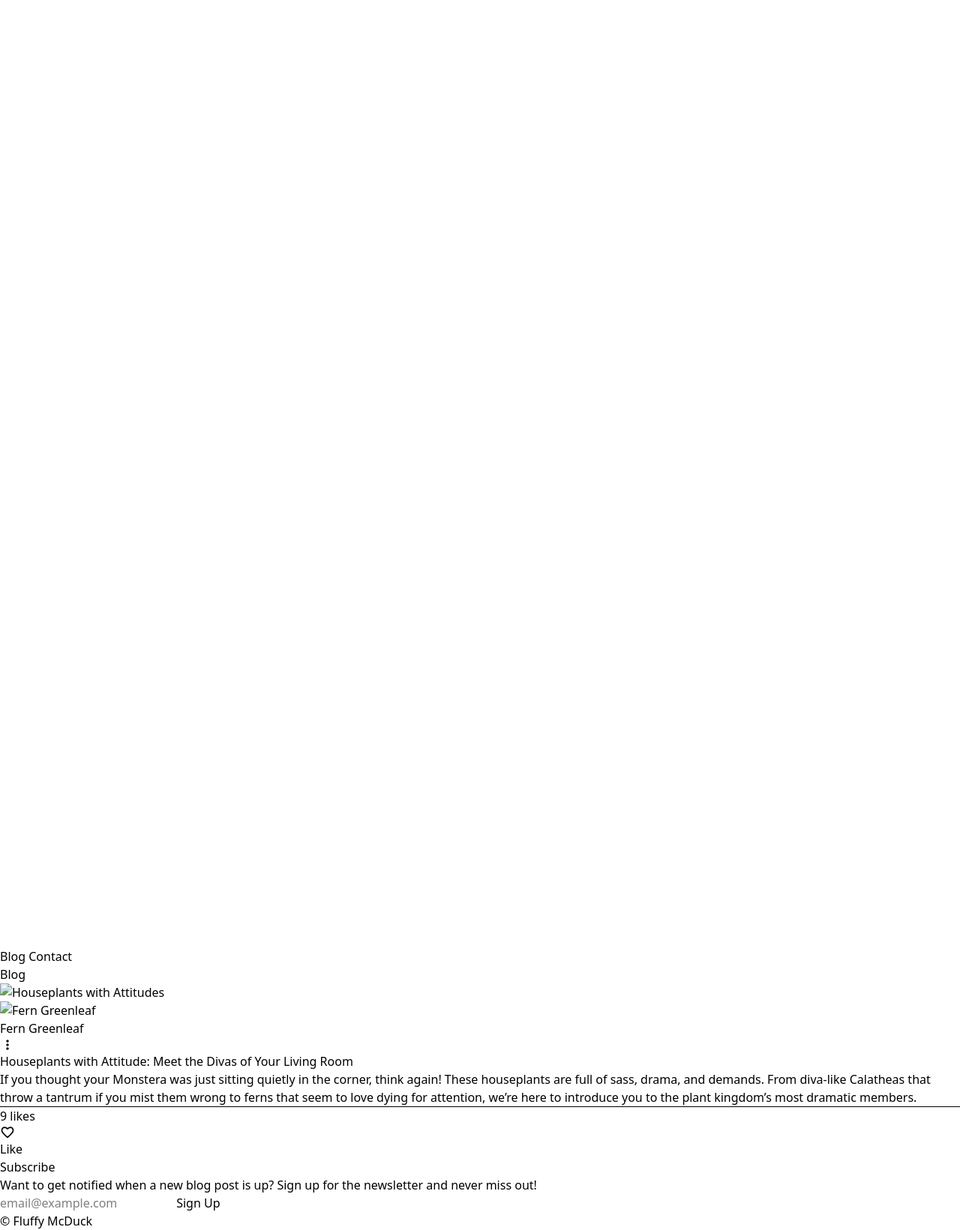
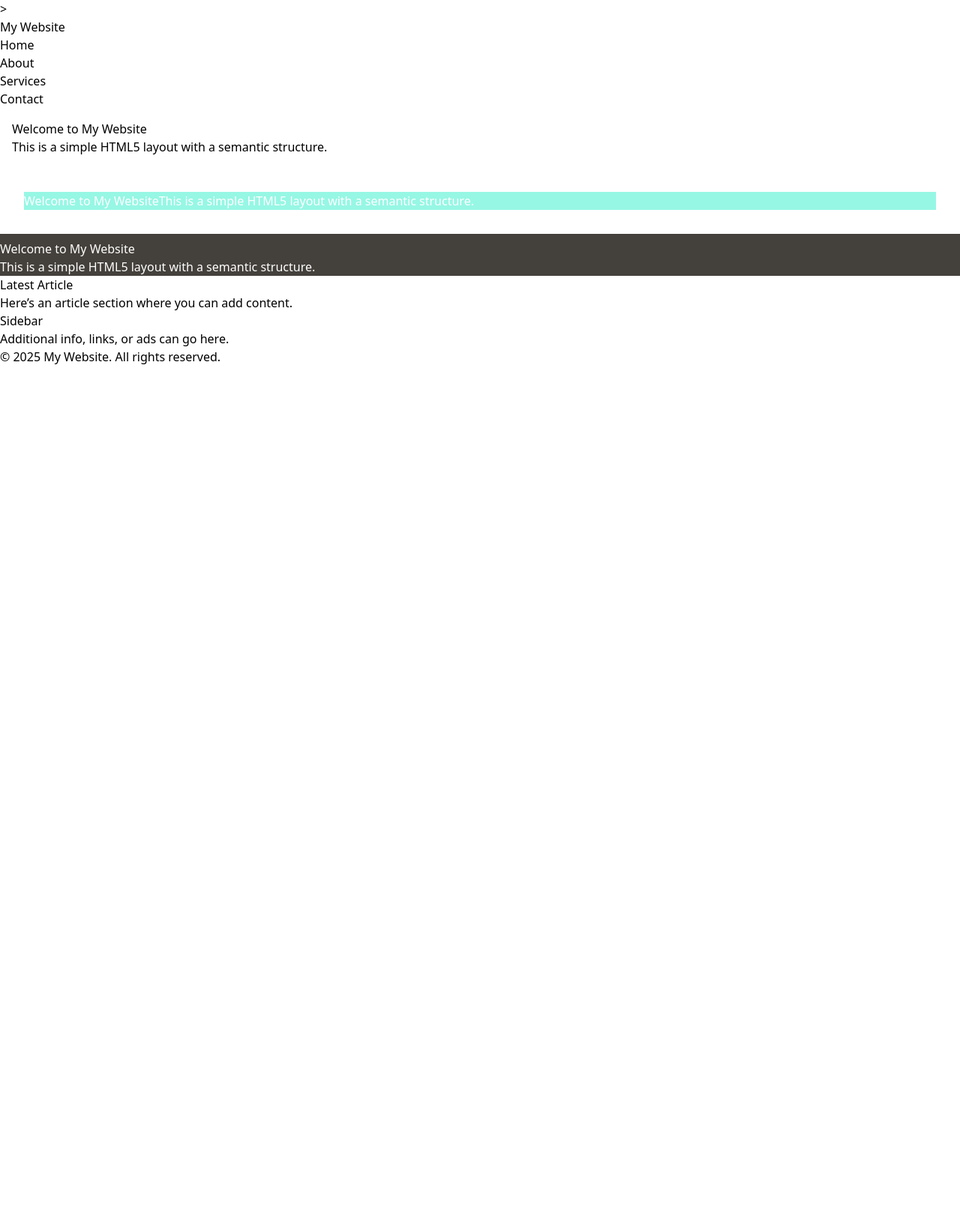
Before and after one commit to codebyjstn/tailwindcss, a plain HTML site: page index.html in a window 1280 px wide. Shown: the whole page at 75% size. After the commit the page ends 800 px from the top, so only its background shows below. Drawn offline with nearby package versions, Linux system fonts and the light colour scheme.

Commit message:
tailwind starter

```diff
--- /dev/null
+++ b/config.js
@@ -0,0 +1,11 @@
+tailwind.config = {
+    theme: {
+        extend: {
+            colors: {
+                pale_orange: '#ffd9a6',
+                light_orange: '#fbb03b',
+                orange: '#f7931e',
+            }
+        }
+    }
+}
--- a/index.html
+++ b/index.html
@@ -8,156 +8,46 @@
     <meta name="viewport" content="width=device-width, initial-scale=1" />
     <link rel="stylesheet" href="" />
     <script src="https://unpkg.com/@tailwindcss/browser@4"></script>
+    <script src="config.js"></script>>
   </head>
-  <body>
-    <!--
-YOUR TASKS
-- Handle Header and Footer background colour and text colour
-- Handle Header icon/logo
-- Set Header and Footer Padding
-- Set width of Card Container & Card
-- Start styling the Card contents
--->
+  <body class="flex flex-col">
     <header>
-      <section>
-        <svg
-          xmlns="http://www.w3.org/2000/svg"
-          viewBox="0 0 164.56 162.44"
-          xmlns:v="https://vecta.io/nano"
-          fill="white"
-        >
-          <path
-            d="M88.94 119.91v42.53H75.4V92.17c-26.58.24-47.78-9.8-62.83-31.49C.01 42.59-.81 21.91.41.47 20.12-.94 39.07.28 56.17 11.7c16.82 11.23 26.68 27.1 31.55 47.46 10.5-14.19 22.98-24.84 39.54-28.46 11.82-2.59 24.14-2.93 36.15-4.26 6.86 44.12-17.09 92.51-74.47 93.48zM14.33 14.31C12.4 48.23 36.69 81.49 75.09 77.17c1.17-36.65-25.68-64.07-60.76-62.86zm75.07 90.8c37.04.92 61.67-25.55 60.93-63.1-32.53-4.75-62.82 26.43-60.93 63.1z"
-          />
-        </svg>
-      </section>
+      <h1>My Website</h1>
       <nav>
-        <a href="#">Blog</a>
-        <a href="#">Contact</a>
+          <ul>
+              <li><a href="#">Home</a></li>
+              <li><a href="#">About</a></li>
+              <li><a href="#">Services</a></li>
+              <li><a href="#">Contact</a></li>
+          </ul>
       </nav>
     </header>
+    <main>
+      <section class="flex flex-col bg-dark_orange p-4">
+        <h2>Welcome to My Website</h2>
+        <p>This is a simple HTML5 layout with a semantic structure.</p>
+      </section>
+      <section class="flex bg-teal-200 text-white m-8">
+        <h2>Welcome to My Website</h2>
+        <p>This is a simple HTML5 layout with a semantic structure.</p>
+      </section>
+      <section class="bg-stone-700 text-white pt-2">
+        <h2>Welcome to My Website</h2>
+        <p>This is a simple HTML5 layout with a semantic structure.</p>
+      </section>
 
-    <main>
-      <h2>Blog</h2>
+      <article>
+          <h2>Latest Article</h2>
+          <p>Here’s an article section where you can add content.</p>
+      </article>
 
-      <!-- CARD CONTAINER -->
-      <section>
-        <!-- CARD -->
-        <section>
-          <img
-            src="img/post_houseplants.jpg"
-            alt="Houseplants with Attitudes"
-          />
-
-          <!-- CARD CONTENT -->
-          <section>
-            <!-- CARD HEADER -->
-            <section>
-              <section>
-                <section>
-                  <img src="img/author_fern.jpg" alt="Fern Greenleaf" />
-                  <span>Fern Greenleaf</span>
-                </section>
-                <svg height="20px" viewBox="0 -960 960 960" width="20px">
-                  <path
-                    d="M480-160q-33 0-56.5-23.5T400-240q0-33 23.5-56.5T480-320q33 0 56.5 23.5T560-240q0 33-23.5 56.5T480-160Zm0-240q-33 0-56.5-23.5T400-480q0-33 23.5-56.5T480-560q33 0 56.5 23.5T560-480q0 33-23.5 56.5T480-400Zm0-240q-33 0-56.5-23.5T400-720q0-33 23.5-56.5T480-800q33 0 56.5 23.5T560-720q0 33-23.5 56.5T480-640Z"
-                  />
-                </svg>
-                <!-- <span>More options</span> -->
-              </section>
-            </section>
-            <!-- CARD HEADER END -->
-
-            <!-- CARD BODY -->
-            <section>
-              <h2>
-                Houseplants with Attitude: Meet the Divas of Your Living Room
-              </h2>
-              <p>
-                If you thought your Monstera was just sitting quietly in the
-                corner, think again! These houseplants are full of sass, drama,
-                and demands. From diva-like Calatheas that throw a tantrum if
-                you mist them wrong to ferns that seem to love dying for
-                attention, we’re here to introduce you to the plant kingdom’s
-                most dramatic members.
-              </p>
-            </section>
-            <!-- CARD BODY END -->
-
-            <hr />
-
-            <!-- CARD FOOTER -->
-            <section>
-              <span>9 likes</span>
-              <svg
-                xmlns="http://www.w3.org/2000/svg"
-                height="20px"
-                viewBox="0 -960 960 960"
-                width="20px"
-              >
-                <path
-                  d="m480-120-58-52q-101-91-167-157T150-447.5Q111-500 95.5-544T80-634q0-94 63-157t157-63q52 0 99 22t81 62q34-40 81-62t99-22q94 0 157 63t63 157q0 46-15.5 90T810-447.5Q771-395 705-329T538-172l-58 52Zm0-108q96-86 158-147.5t98-107q36-45.5 50-81t14-70.5q0-60-40-100t-100-40q-47 0-87 26.5T518-680h-76q-15-41-55-67.5T300-774q-60 0-100 40t-40 100q0 35 14 70.5t50 81q36 45.5 98 107T480-228Zm0-273Z"
-                />
-              </svg>
-              <span>Like</span>
-            </section>
-            <!-- CARD FOOTER END -->
-          </section>
-          <!-- CARD CONTENT END -->
-        </section>
-        <!-- CARD END -->
-      </section>
-      <!--CARD CONTAINER END-->
+      <aside>
+          <h3>Sidebar</h3>
+          <p>Additional info, links, or ads can go here.</p>
+      </aside>
     </main>
     <footer>
-      <!-- FOOTER CONTENT -->
-      <section>
-        <h3>Subscribe</h3>
-        <p>
-          Want to get notified when a new blog post is up? Sign up for the
-          newsletter and never miss out!
-        </p>
-        <form>
-          <input type="email" placeholder="email@example.com" />
-          <input type="submit" value="Sign Up" />
-        </form>
-        <span>&copy; Fluffy McDuck</span>
-      </section>
-    </footer>
-    <!-- FOOTER CONTENT END -->
+      <p>&copy; 2025 My Website. All rights reserved.</p>
+  </footer>
   </body>
 </html>
-<!--
-CONTENT
-
-Houseplants with Attitude: Meet the Divas of Your Living Room
-    Fern Greenleaf
-    If you thought your Monstera was just sitting quietly in the corner, think again! These houseplants are full of sass, drama, and demands. From diva-like Calatheas that throw a tantrum if you mist them wrong to ferns that seem to love dying for attention, we’re here to introduce you to the plant kingdom’s most dramatic members.
-    post_houseplants.jpg, author_fern.jpg
-    9 likes
-
-The Secret Social Lives of Plants
-    Daisy Digwell
-    Your plants aren’t just photosynthesising - oh no, they’re plotting. While you’re sleeping, your ficus is texting the succulents about that time you forgot to water them, and your pothos is busy spreading rumours. Explore the underground (or should we say under-soil) world of plant socialisation!
-    post_secret.jpg, author_daisy.jpg
-    11 likes
-
-Vegetable Gardening for Lazy People
-    Ivy Sproutson
-    Gardening doesn’t have to be hard, especially if you’re a pro at doing as little as possible! Here’s your guide to growing veggies that practically take care of themselves, so you can binge-watch your favorite shows while your garden does all the heavy lifting.
-    post_vegetable.jpg, author_ivy.jpg
-    7 likes
-
-Plants You Can’t Kill (Unless You’re Actively Trying)
-    Lily Thistleton
-    If your thumb is more brown than green, this post is for you. We’ve gathered the hardiest, most un-killable plants that can survive even the worst neglect. You’d practically have to insult them daily to make them die - and even then, they might just thrive out of spite!
-    post_kill.jpg, author_lily.jpg
-    2 likes
-
-Grow Your Own Quirky Garden Gang
-    Basil Bloomfield
-    Why settle for ordinary plants when you can have a garden full of characters? From the playful bounce of the Sensitive Plant to the dramatic movements of the Venus Flytrap, we’ll introduce you to some quirky plant pals that are sure to add a little fun and flair to your garden. Get ready to grow a crew with serious personality!
-    post_quirky.jpg, author_basil.jpg
-    20 likes
-
--->
```
Also changed, not shown: projects/01-example/index.html (added, +32 -0 lines), projects/05-example/index.html (added, +69 -0 lines), notes.txt (added), projects/05-example/bg-desktop.png (added), projects/05-example/bg-mobile.png (added), projects/05-example/orange.jpg (added).
